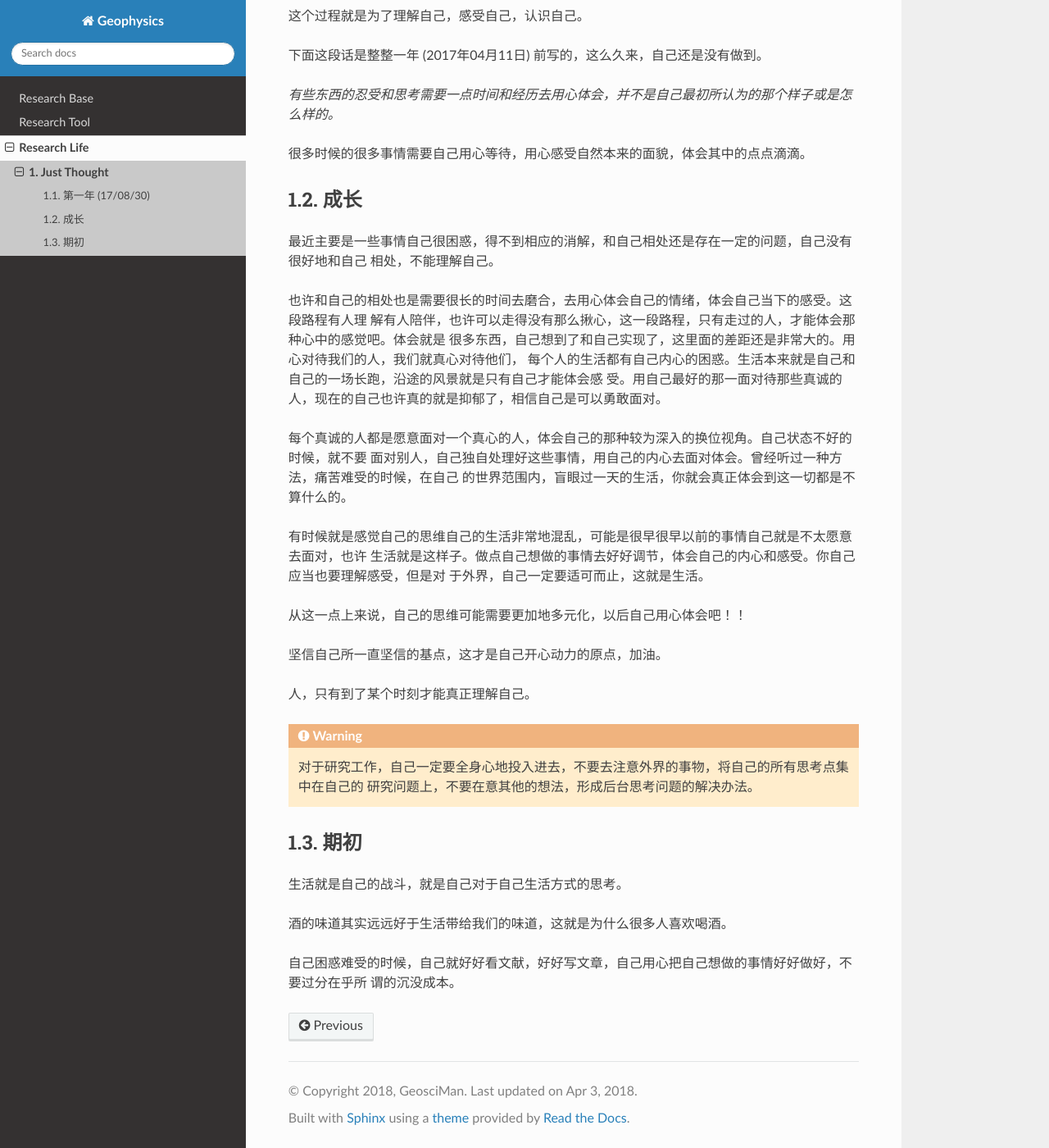
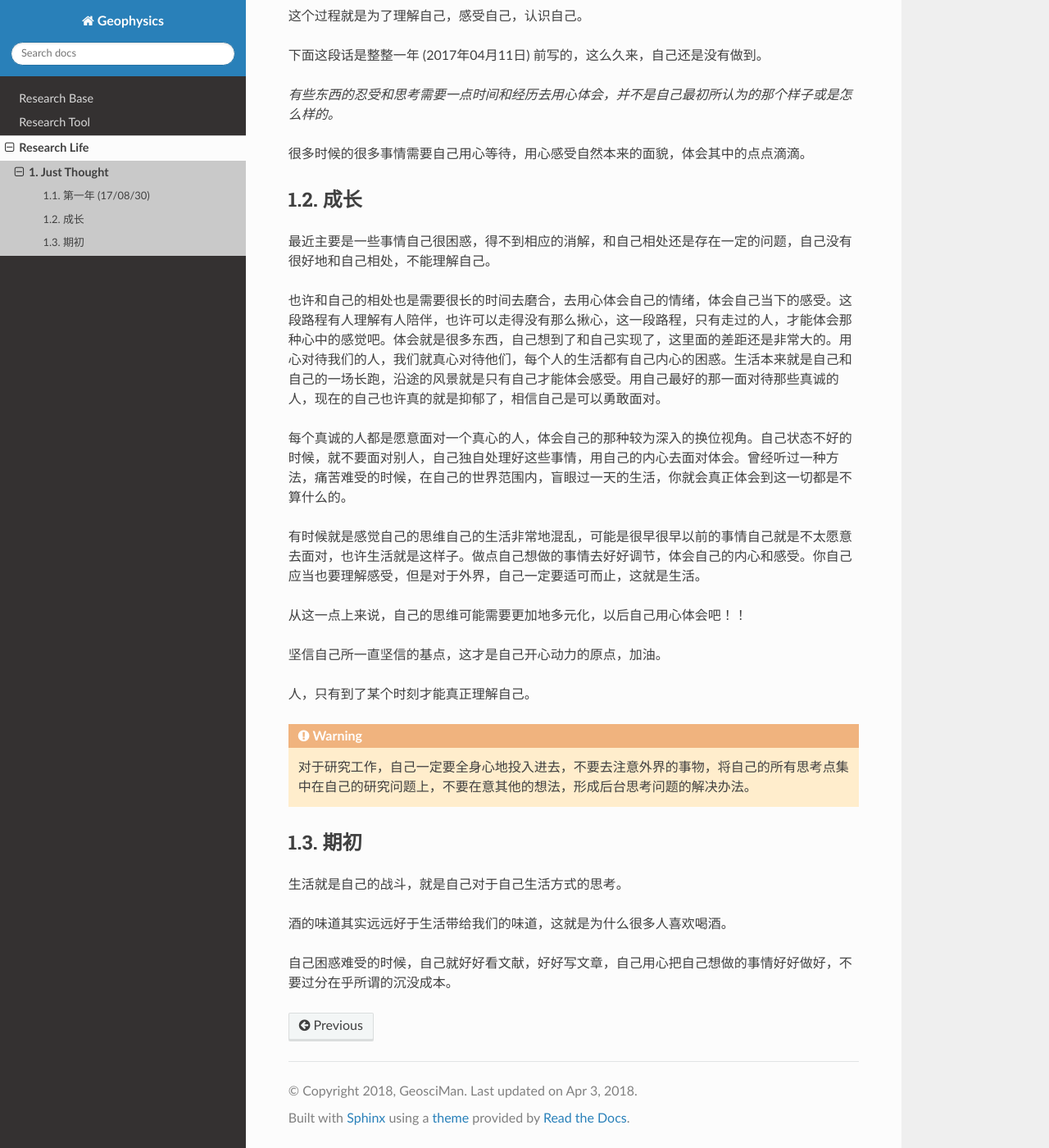
Before and after one commit to geosciman/GeophysicsResearch, a Sphinx documentation site: the page built from source/life/justthought.rst, in a window 1280 px wide and 1400 px high, scrolled down 307 px. Shown: the whole window at 82% size. Built offline with Sphinx 7.4.7 and the Read the Docs theme 2.0.0, drawn with Linux system fonts in a browser that asks for light colours; some of the changed text lies outside the part shown.

Commit message:
update_files

```diff
--- a/source/life/justthought.rst
+++ b/source/life/justthought.rst
@@ -3,9 +3,7 @@ Just Thought
 
 第一年 (17/08/30)
 -------------------
-最初开始的这半年感觉没有做出什么成果，感觉自己的压力非常地大，自己也是没有办法理解自己。感觉对于任
-何事情都是没有什么想法，感觉很是抑郁。有些事情可能就是自己看错了，自己理解错了，问题就是出现在自己
-的身上。
+最初开始的这半年感觉没有做出什么成果，感觉自己的压力非常地大，自己也是没有办法理解自己。感觉对于任何事情都是没有什么想法，感觉很是抑郁。有些事情可能就是自己看错了，自己理解错了，问题就是出现在自己的身上。
 
 这个过程就是为了理解自己，感受自己，认识自己。
 
@@ -16,35 +14,23 @@ Just Thought
 很多时候的很多事情需要自己用心等待，用心感受自然本来的面貌，体会其中的点点滴滴。
 
 ..
-    更多的是，希望得到一个肯定的眼神和理解，对于其他的，自己倒真的没有其他什么想法，在自己没有得到
-    的时候，自己的心绪就是很难好好地安静下来，好好地用心做一件事情或是其他什么东西，也许这就是自己
-    的一个人的不足吧。听过这样一个观点就是：每个优点的背后必然会存在一个缺点，两者往往在一个问题的
-    两端，是一个问题的极限，一方面有多好，另一方面就会有多差。
-    在自己的一种生活方式中，找到属于自己的坚持的力量或是其他，自己有信心做好自己想做的事情，自己对
-    于现实问题的思考在于自己对自己的实际分析。
-    无论是在生活，还是自己在学习上，都要给自己提供一种更加有效的空闲时间或是一种可控的余地，以一种
-    半满的状态体会生活的价值意义。
-    很多时候希望自己不要因为现实问题出现较大的变化，使自己的心境出现很大的变化。自己当下应当好好努
-    力。
+    更多的是，希望得到一个肯定的眼神和理解，对于其他的，自己倒真的没有其他什么想法，在自己没有得到的时候，自己的心绪就是很难好好地安静下来，好好地用心做一件事情或是其他什么东西，也许这就是自己的一个人的不足吧。听过这样一个观点就是：每个优点的背后必然会存在一个缺点，两者往往在一个问题的两端，是一个问题的极限，一方面有多好，另一方面就会有多差。
+
+    在自己的一种生活方式中，找到属于自己的坚持的力量或是其他，自己有信心做好自己想做的事情，自己对于现实问题的思考在于自己对自己的实际分析。
+
+    无论是在生活，还是自己在学习上，都要给自己提供一种更加有效的空闲时间或是一种可控的余地，以一种半满的状态体会生活的价值意义。
+
+    很多时候希望自己不要因为现实问题出现较大的变化，使自己的心境出现很大的变化。自己当下应当好好努力。
 
 成长
 --------------
-最近主要是一些事情自己很困惑，得不到相应的消解，和自己相处还是存在一定的问题，自己没有很好地和自己
-相处，不能理解自己。
+最近主要是一些事情自己很困惑，得不到相应的消解，和自己相处还是存在一定的问题，自己没有很好地和自己相处，不能理解自己。
 
-也许和自己的相处也是需要很长的时间去磨合，去用心体会自己的情绪，体会自己当下的感受。这段路程有人理
-解有人陪伴，也许可以走得没有那么揪心，这一段路程，只有走过的人，才能体会那种心中的感觉吧。体会就是
-很多东西，自己想到了和自己实现了，这里面的差距还是非常大的。用心对待我们的人，我们就真心对待他们，
-每个人的生活都有自己内心的困惑。生活本来就是自己和自己的一场长跑，沿途的风景就是只有自己才能体会感
-受。用自己最好的那一面对待那些真诚的人，现在的自己也许真的就是抑郁了，相信自己是可以勇敢面对。
+也许和自己的相处也是需要很长的时间去磨合，去用心体会自己的情绪，体会自己当下的感受。这段路程有人理解有人陪伴，也许可以走得没有那么揪心，这一段路程，只有走过的人，才能体会那种心中的感觉吧。体会就是很多东西，自己想到了和自己实现了，这里面的差距还是非常大的。用心对待我们的人，我们就真心对待他们，每个人的生活都有自己内心的困惑。生活本来就是自己和自己的一场长跑，沿途的风景就是只有自己才能体会感受。用自己最好的那一面对待那些真诚的人，现在的自己也许真的就是抑郁了，相信自己是可以勇敢面对。
 
-每个真诚的人都是愿意面对一个真心的人，体会自己的那种较为深入的换位视角。自己状态不好的时候，就不要
-面对别人，自己独自处理好这些事情，用自己的内心去面对体会。曾经听过一种方法，痛苦难受的时候，在自己
-的世界范围内，盲眼过一天的生活，你就会真正体会到这一切都是不算什么的。
+每个真诚的人都是愿意面对一个真心的人，体会自己的那种较为深入的换位视角。自己状态不好的时候，就不要面对别人，自己独自处理好这些事情，用自己的内心去面对体会。曾经听过一种方法，痛苦难受的时候，在自己的世界范围内，盲眼过一天的生活，你就会真正体会到这一切都是不算什么的。
 
-有时候就是感觉自己的思维自己的生活非常地混乱，可能是很早很早以前的事情自己就是不太愿意去面对，也许
-生活就是这样子。做点自己想做的事情去好好调节，体会自己的内心和感受。你自己应当也要理解感受，但是对
-于外界，自己一定要适可而止，这就是生活。
+有时候就是感觉自己的思维自己的生活非常地混乱，可能是很早很早以前的事情自己就是不太愿意去面对，也许生活就是这样子。做点自己想做的事情去好好调节，体会自己的内心和感受。你自己应当也要理解感受，但是对于外界，自己一定要适可而止，这就是生活。
 
 从这一点上来说，自己的思维可能需要更加地多元化，以后自己用心体会吧！！
 
@@ -53,12 +39,9 @@ Just Thought
 人，只有到了某个时刻才能真正理解自己。
 
 .. warning::
-   对于研究工作，自己一定要全身心地投入进去，不要去注意外界的事物，将自己的所有思考点集中在自己的
-   研究问题上，不要在意其他的想法，形成后台思考问题的解决办法。
+   对于研究工作，自己一定要全身心地投入进去，不要去注意外界的事物，将自己的所有思考点集中在自己的研究问题上，不要在意其他的想法，形成后台思考问题的解决办法。
 ..
-    记住自己当初出发时候的原因，自己当初为什么要出发，形成自己最有效的思考方式和研究习惯，知道自己
-    的研究感觉，体会自己对一个问题的思考和判断，体会自己对问题的分析和思考判断。在一种最单纯的状态
-    下，找到自己的独特的研究思路和研究感觉，体会增加那种对问题的核心思考感觉。
+    记住自己当初出发时候的原因，自己当初为什么要出发，形成自己最有效的思考方式和研究习惯，知道自己的研究感觉，体会自己对一个问题的思考和判断，体会自己对问题的分析和思考判断。在一种最单纯的状态下，找到自己的独特的研究思路和研究感觉，体会增加那种对问题的核心思考感觉。
 
     为自己后来的研究工作打下相应的基础和思路，体会值对于问题的思考模式，形成自己问题研究思路。
 
@@ -68,5 +51,4 @@ Just Thought
 
 酒的味道其实远远好于生活带给我们的味道，这就是为什么很多人喜欢喝酒。
 
-自己困惑难受的时候，自己就好好看文献，好好写文章，自己用心把自己想做的事情好好做好，不要过分在乎所
-谓的沉没成本。
+自己困惑难受的时候，自己就好好看文献，好好写文章，自己用心把自己想做的事情好好做好，不要过分在乎所谓的沉没成本。
```
